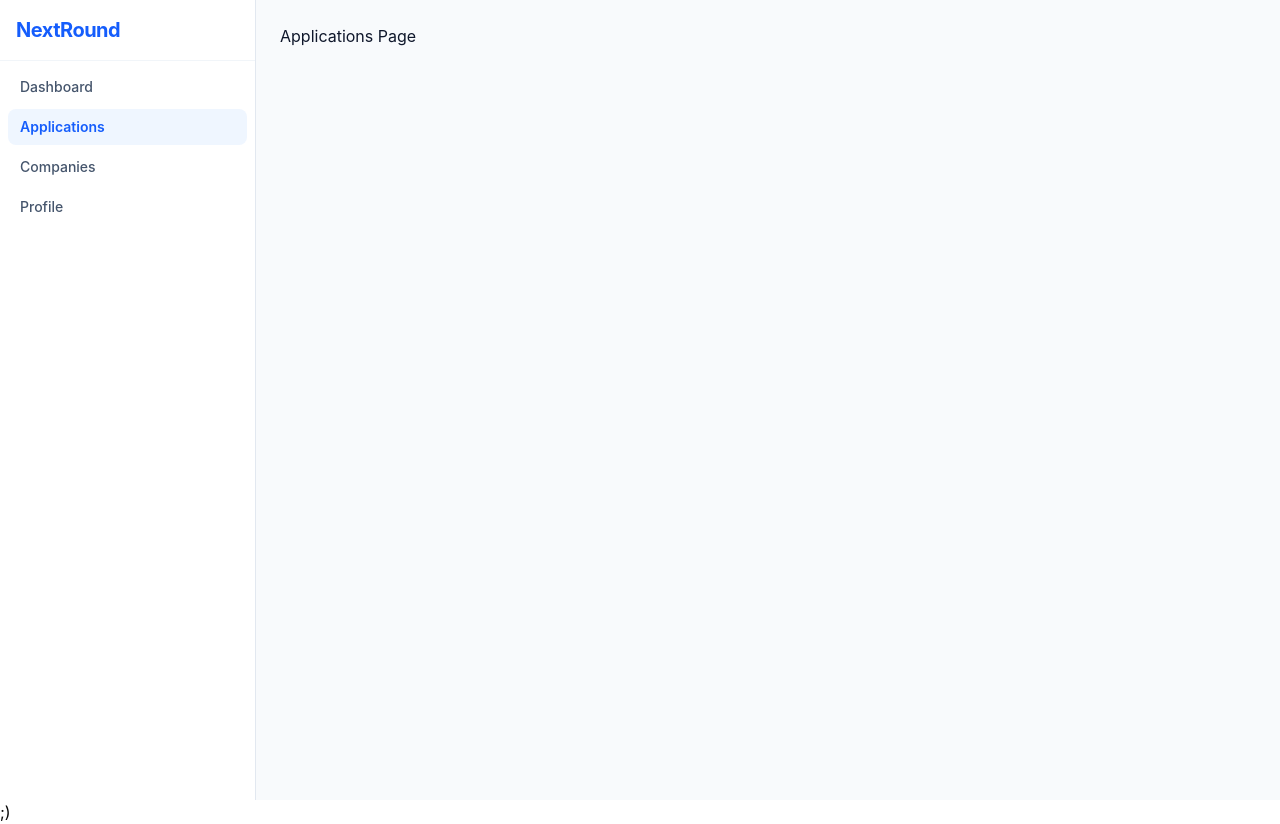
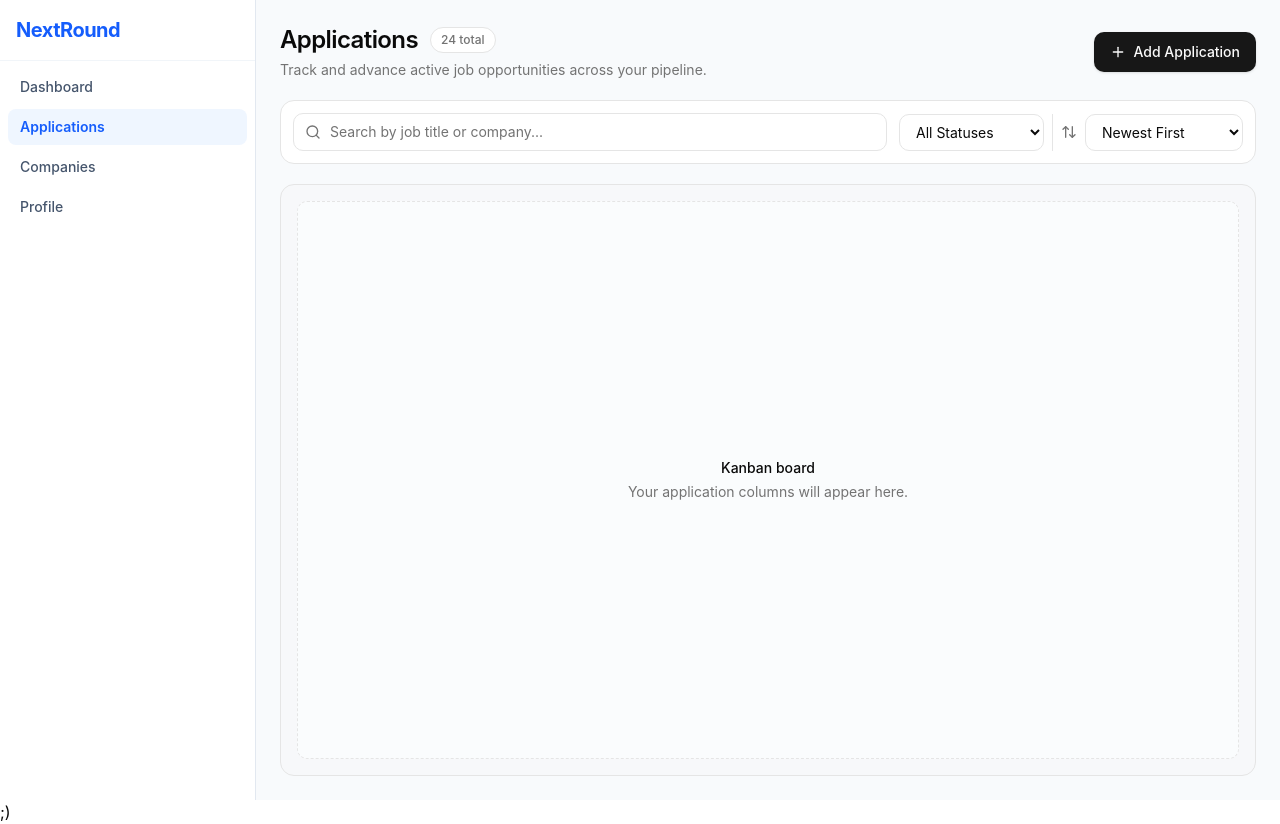
Before and after one commit to jhnabuel/nextround, a React (Vite) app in the folder frontend/: page /applications in a window 1280 px wide. Built offline with nearby package versions, Linux system fonts and the light colour scheme.

Commit message:
feat(frontend): add applications page header and filter toolbar

```diff
--- a/frontend/src/pages/ApplicationsPage.tsx
+++ b/frontend/src/pages/ApplicationsPage.tsx
@@ -1,3 +1,124 @@
+
+import { Plus, Search, ArrowUpDown } from "lucide-react";
+import { useState } from "react";
+
+const STATUS_OPTIONS = [
+    { value: "ALL", label: "All Statuses" },
+    { value: "WISHLIST", label: "Wishlist" },
+    { value: "APPLIED", label: "Applied" },
+    { value: "INTERVIEWING", label: "Interviewing" },
+    { value: "OFFER_RECEIVED", label: "Offer Received" },
+    { value: "ACCEPTED", label: "Accepted" },
+    { value: "REJECTED", label: "Rejected" },
+    { value: "WITHDRAWN", label: "Withdrawn" },
+    { value: "GHOSTED", label: "Ghosted" },
+];
+
 export default function ApplicationsPage() {
-    return <div>Applications Page</div>;
+    const [searchQuery, setSearchQuery] = useState("");
+    const [selectedStatus, setSelectedStatus] = useState("ALL");
+    const [sortBy, setSortBy] = useState("createdAt,desc");
+
+    // Mock total; replace with API data in Sprint 3.
+    const totalApplications = 24;
+
+    const handleOpenAddModal = () => {
+        // Connect to CreateApplicationModal later.
+        console.log("Open Add Application modal");
+    };
+
+    return (
+        <div className="flex h-full min-h-0 flex-col gap-5">
+            <header className="flex flex-col gap-4 sm:flex-row sm:items-center sm:justify-between">
+                <div>
+                    <div className="flex flex-wrap items-center gap-3">
+                        <h1 className="text-2xl font-semibold tracking-tight text-foreground">
+                            Applications
+                        </h1>
+                        <span className="rounded-full border border-border bg-card px-2.5 py-1 text-xs font-medium text-muted-foreground">
+              {totalApplications} total
+            </span>
+                    </div>
+
+                    <p className="mt-1 text-sm text-muted-foreground">
+                        Track and advance active job opportunities across your pipeline.
+                    </p>
+                </div>
+
+                <button
+                    type="button"
+                    onClick={handleOpenAddModal}
+                    className="inline-flex shrink-0 items-center justify-center gap-2 rounded-[10px] bg-primary px-4 py-2.5 text-sm font-medium text-primary-foreground shadow-sm transition-colors hover:bg-primary/90 focus-visible:outline-none focus-visible:ring-2 focus-visible:ring-ring focus-visible:ring-offset-2"
+                >
+                    <Plus className="size-4" />
+                    Add Application
+                </button>
+            </header>
+
+            <section
+                aria-label="Application filters"
+                className="flex flex-col gap-3 rounded-xl border border-border bg-card p-3 sm:flex-row sm:items-center"
+            >
+                <div className="relative min-w-0 flex-1">
+                    <Search className="pointer-events-none absolute left-3 top-1/2 size-4 -translate-y-1/2 text-muted-foreground" />
+
+                    <input
+                        type="search"
+                        value={searchQuery}
+                        onChange={(event) => setSearchQuery(event.target.value)}
+                        placeholder="Search by job title or company..."
+                        aria-label="Search applications by job title or company"
+                        className="w-full rounded-lg border border-input bg-background py-2 pl-9 pr-3 text-sm text-foreground outline-none transition-colors placeholder:text-muted-foreground focus-visible:border-ring focus-visible:ring-2 focus-visible:ring-ring/20"
+                    />
+                </div>
+
+                <div className="flex flex-wrap items-center gap-2">
+                    <select
+                        value={selectedStatus}
+                        onChange={(event) => setSelectedStatus(event.target.value)}
+                        aria-label="Filter by application status"
+                        className="min-w-36 rounded-lg border border-input bg-background px-3 py-2 text-sm text-foreground outline-none focus-visible:ring-2 focus-visible:ring-ring/20"
+                    >
+                        {STATUS_OPTIONS.map((option) => (
+                            <option key={option.value} value={option.value}>
+                                {option.label}
+                            </option>
+                        ))}
+                    </select>
+
+                    <div className="flex items-center gap-2 border-l border-border pl-2">
+                        <ArrowUpDown className="size-4 shrink-0 text-muted-foreground" />
+
+                        <select
+                            value={sortBy}
+                            onChange={(event) => setSortBy(event.target.value)}
+                            aria-label="Sort applications"
+                            className="max-w-40 rounded-lg border border-input bg-background px-3 py-2 text-sm text-foreground outline-none focus-visible:ring-2 focus-visible:ring-ring/20"
+                        >
+                            <option value="createdAt,desc">Newest First</option>
+                            <option value="createdAt,asc">Oldest First</option>
+                            <option value="appliedDate,desc">Recently Applied</option>
+                            <option value="salaryMax,desc">Highest Salary</option>
+                        </select>
+                    </div>
+                </div>
+            </section>
+
+            <section
+                aria-label="Applications Kanban board"
+                className="flex min-h-0 flex-1 flex-col overflow-hidden rounded-xl border border-border bg-muted/40 p-3 sm:p-4"
+            >
+                <div className="flex min-h-0 flex-1 items-center justify-center rounded-lg border border-dashed border-border bg-background/50">
+                    <div className="text-center">
+                        <p className="text-sm font-medium text-foreground">
+                            Kanban board
+                        </p>
+                        <p className="mt-1 text-sm text-muted-foreground">
+                            Your application columns will appear here.
+                        </p>
+                    </div>
+                </div>
+            </section>
+        </div>
+    );
 }
```
